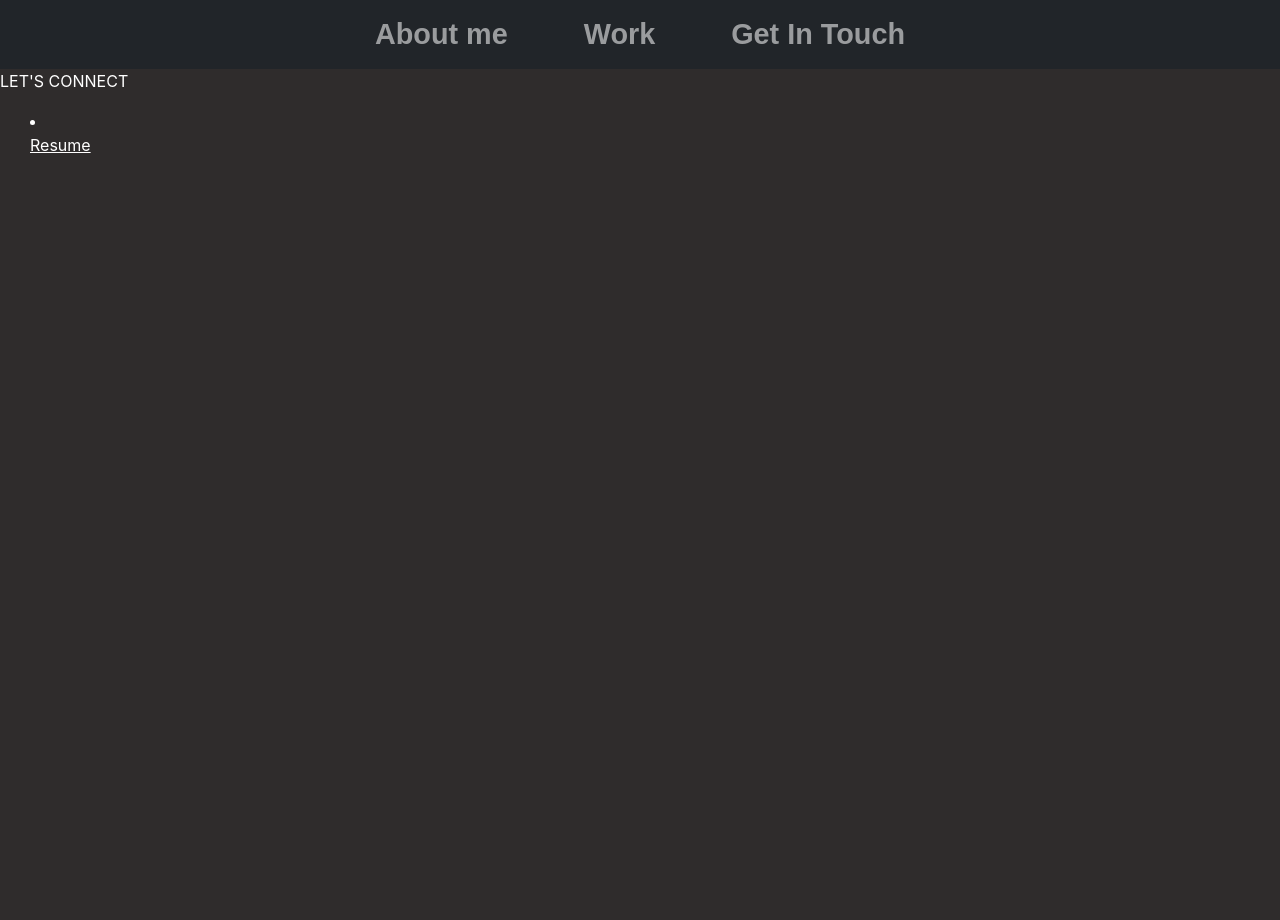
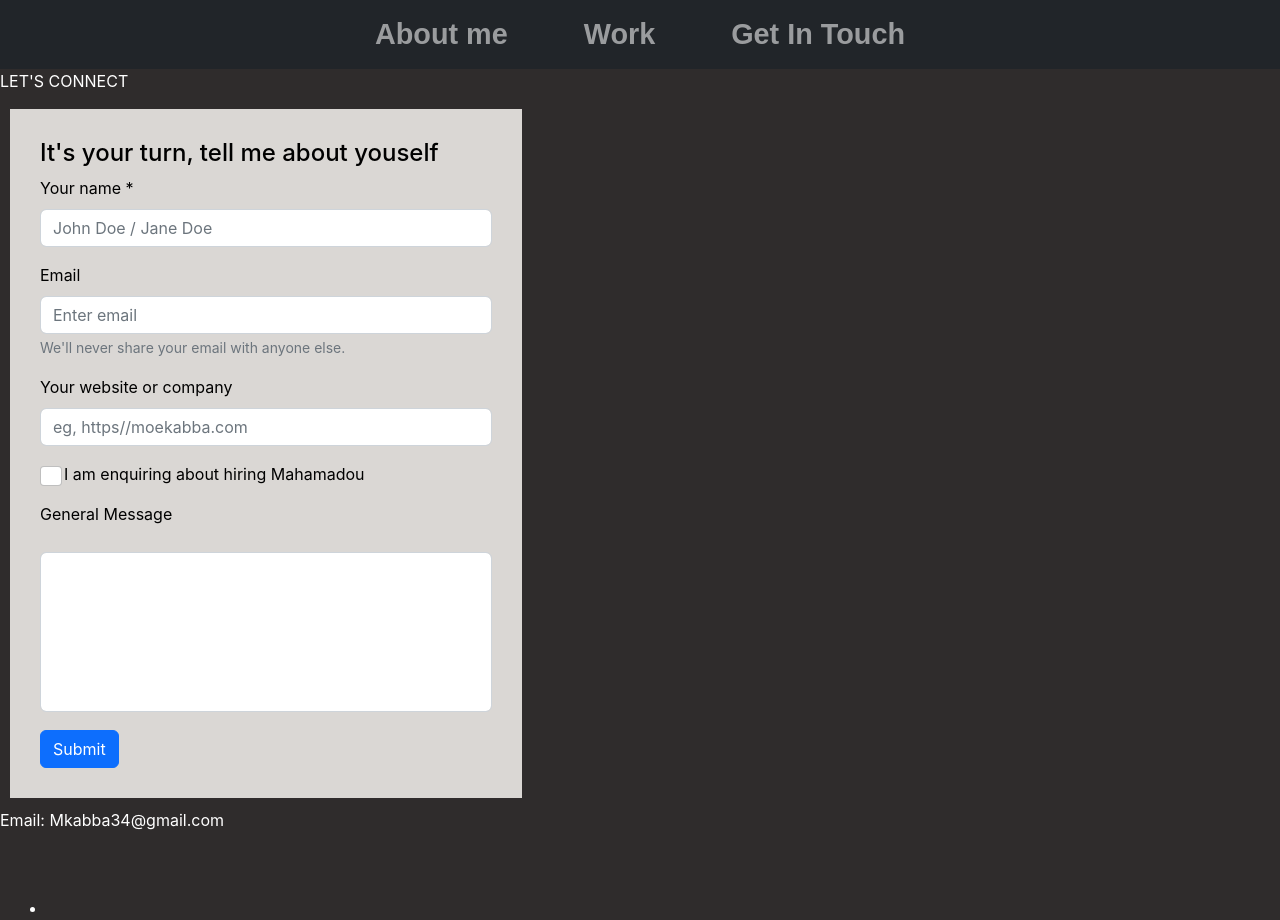
Before and after one commit to Moekabba/my-portfolio-react, a React (Create React App) app: page /contact in a window 1280 px wide. Before the commit the page ends 800 px from the top, so only its background shows below. Built offline with nearby package versions, Linux system fonts and the light colour scheme.

Commit message:
form added

```diff
--- a/package.json
+++ b/package.json
@@ -6,8 +6,10 @@
     "@testing-library/jest-dom": "^5.16.5",
     "@testing-library/react": "^13.3.0",
     "@testing-library/user-event": "^13.5.0",
+    "bootstrap": "^5.2.0",
     "bulma": "^0.9.4",
     "react": "^18.2.0",
+    "react-bootstrap": "^2.5.0",
     "react-dom": "^18.2.0",
     "react-router-dom": "^6.3.0",
     "react-scripts": "5.0.1",
--- a/public/index.html
+++ b/public/index.html
@@ -33,9 +33,12 @@
       href="https://fonts.googleapis.com/css2?family=Open+Sans:ital,wght@1,300&display=swap"
       rel="stylesheet"
     />
-    <link href="https://cdn.jsdelivr.net/npm/bootstrap@5.2.0/dist/css/bootstrap.min.css" rel="stylesheet" integrity="sha384-gH2yIJqKdNHPEq0n4Mqa/HGKIhSkIHeL5AyhkYV8i59U5AR6csBvApHHNl/vI1Bx" crossorigin="anonymous">
-
-
+    <link
+      href="https://cdn.jsdelivr.net/npm/bootstrap@5.2.0/dist/css/bootstrap.min.css"
+      rel="stylesheet"
+      integrity="sha384-gH2yIJqKdNHPEq0n4Mqa/HGKIhSkIHeL5AyhkYV8i59U5AR6csBvApHHNl/vI1Bx"
+      crossorigin="anonymous"
+    />
   </head>
   <body>
     <noscript>You need to enable JavaScript to run this app.</noscript>
@@ -50,5 +53,14 @@
       To begin the development, run `npm start` or `yarn start`.
       To create a production bundle, use `npm run build` or `yarn build`.
     -->
+    <!-- ionicon  -->
+    <script
+      type="module"
+      src="https://unpkg.com/ionicons@5.5.2/dist/ionicons/ionicons.esm.js"
+    ></script>
+    <script
+      nomodule
+      src="https://unpkg.com/ionicons@5.5.2/dist/ionicons/ionicons.js"
+    ></script>
   </body>
 </html>
--- /dev/null
+++ b/src/pages/contact/Contact.css
@@ -0,0 +1,25 @@
+body {
+}
+
+Form {
+  background-color: rgb(218, 215, 212);
+
+  color: #000;
+  margin: 10px;
+  padding: 30px;
+  width: 40%;
+}
+input {
+  width: 80%;
+  padding: 9px 10px;
+  margin: 1px 0;
+  box-sizing: border-box;
+}
+
+input[type="text"] {
+  width: 100%;
+  height: 10rem;
+  padding: 12px 20px;
+  margin: 18px 0;
+  box-sizing: border-box;
+}
--- a/src/pages/contact/Contact.js
+++ b/src/pages/contact/Contact.js
@@ -1,14 +1,69 @@
 import React from "react";
+import Button from "react-bootstrap/Button";
+import Form from "react-bootstrap/Form";
+import "./Contact.css";
 
 function Contact() {
   return (
     <div>
       <p>LET'S CONNECT</p>
+      <Form>
+        <h4>It's your turn, tell me about youself</h4>
+        <Form.Group className="mb-3">
+          <Form.Label>Your name *</Form.Label>
+          <Form.Control type="name" placeholder="John Doe / Jane Doe " />
+        </Form.Group>
+        <Form.Group className="mb-3">
+          <Form.Label>Email</Form.Label>
+          <Form.Control type="email" placeholder="Enter email" required />
+          <Form.Text className="text-muted">
+            We'll never share your email with anyone else.
+          </Form.Text>
+        </Form.Group>
+
+        <Form.Group className="mb-3" controlId="formBasicPassword">
+          <Form.Label>Your website or company </Form.Label>
+          <Form.Control type="url" placeholder="eg, https//moekabba.com" />
+        </Form.Group>
+        <Form.Group className="mb-3" controlId="formBasicCheckbox">
+          <Form.Check
+            type="checkbox"
+            label="  I am enquiring about hiring Mahamadou"
+          />
+        </Form.Group>
+        <Form.Group className="mb-3">
+          <Form.Label> General Message</Form.Label>
+          <Form.Control type="text" placeholder="" style={{}} />
+        </Form.Group>
+        <Button variant="primary" type="submit">
+          Submit
+        </Button>
+      </Form>
+      <span className="social-div">
+        {/* <ion-icon name="mail-outline" size="large">
+          <p> Mkabba34@gmail.com</p>
+        </ion-icon> */}
+        <p>Email: Mkabba34@gmail.com</p>
+        <br></br>
+        <a href="https://www.linkedin.com/in/mahamadou-kabba-747945221/">
+          <ion-icon name="logo-linkedin" size="large"></ion-icon>
+        </a>
+
+        <a href="https://github.com/moekabba">
+          <ion-icon name="logo-github" size="large"></ion-icon>
+        </a>
+        <br></br>
+      </span>
+
       <div class="col-sm">
         <li>
-          <a href="imgs/MAHAMADOU KABBA.docx" class="active text-white">
+
+
+            <ion-icon name="document-attach-outline">
             <p>Resume</p>
-          </a>
+            <a href="imgs/MAHAMADOU KABBA.docx" class="active text-white"></a>
+            </ion-icon>
+
         </li>
       </div>
     </div>
```
Also changed, not shown: 1 other file (tests, documents, lock files or other folders).
